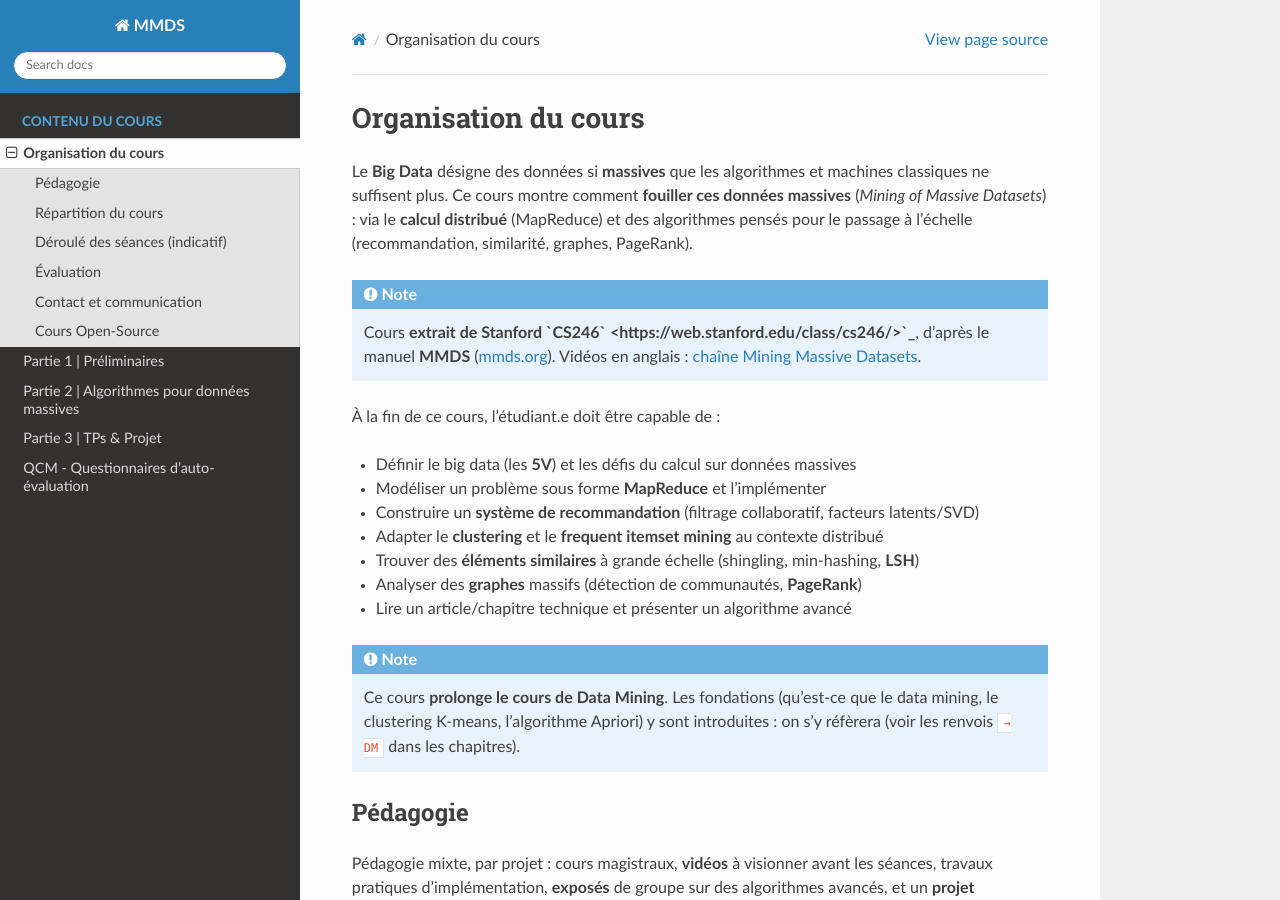
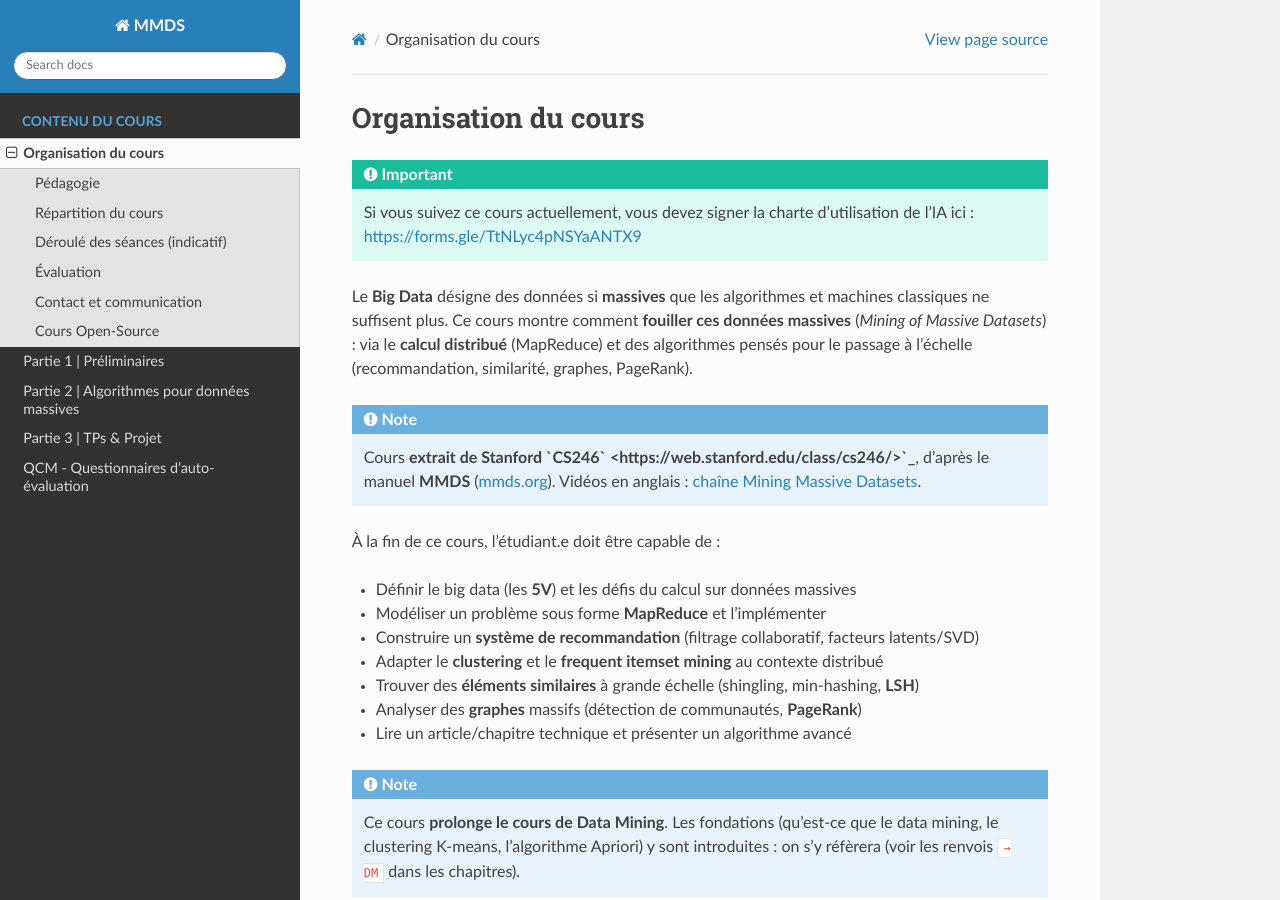
Before and after one commit to johnaoga/gl-mmds, a Sphinx documentation site: the page built from docs/source/intro/index.rst, in a window 1280 px wide and 900 px high. Built offline with Sphinx 7.4.7 and the Read the Docs theme 3.1.0, drawn with Linux system fonts in a browser that asks for light colours.

Commit message:
Add French AI policy notice to Organisation du cours intro page (#2)
* Initial plan

* Add French AI policy note after course title in intro/index

```diff
--- a/docs/source/intro/index.rst
+++ b/docs/source/intro/index.rst
@@ -3,6 +3,10 @@
 *********************
 Organisation du cours
 *********************
+
+.. important::
+   Si vous suivez ce cours actuellement, vous devez signer la charte d'utilisation de l'IA ici :
+   `https://forms.gle/TtNLyc4pNSYaANTX9 <https://forms.gle/TtNLyc4pNSYaANTX9>`_
 
 Le **Big Data** désigne des données si **massives** que les algorithmes et
 machines classiques ne suffisent plus. Ce cours montre comment **fouiller ces
```
